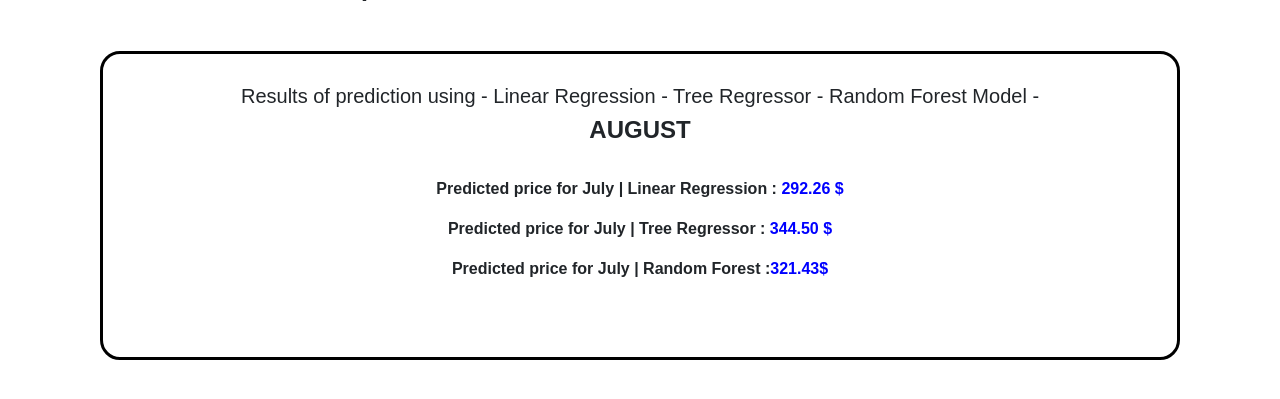
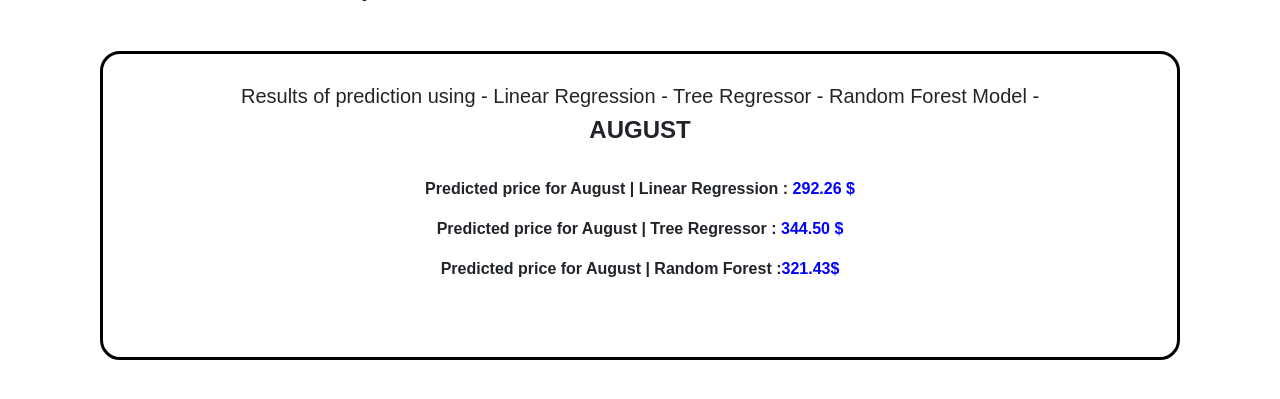
Before and after one commit to SALMANHILI/predictionpricephosphate, a Flask app: page /prednextmonth in a window 1280 px wide. Shown: the part 261-660 px from the top of the page. Run offline with Flask 3, Linux system fonts and the light colour scheme; some libraries are stand-ins or nearby versions.

Commit message:
On branch main Your branch is up to date with 'origin/main'. Changes to be committed: modified:   templates/public/prednextmonth.html

```diff
--- a/templates/public/prednextmonth.html
+++ b/templates/public/prednextmonth.html
@@ -35,9 +35,9 @@
   <h3 style="font-size: 20px;">Results of prediction using - Linear Regression - Tree Regressor - Random Forest Model - </h3>
   <h4><strong> AUGUST</strong></h4>
   <br>
-  <p><strong> Predicted price for July | Linear Regression  : <span style="color:blue;"> {{ "%.2f"|format(pred_mlr_august) }} $</strong></p>
-  <p><strong> Predicted price for July | Tree Regressor  : <span style="color:blue;">{{ "%.2f"|format(pred_tr_august) }} $</span></strong></p>
-  <p><strong> Predicted price for July | Random Forest  :<span style="color:blue;">{{ "%.2f"|format(pred_rf_august) }}$</span></strong></p>
+  <p><strong> Predicted price for August | Linear Regression  : <span style="color:blue;"> {{ "%.2f"|format(pred_mlr_august) }} $</strong></p>
+  <p><strong> Predicted price for August | Tree Regressor  : <span style="color:blue;">{{ "%.2f"|format(pred_tr_august) }} $</span></strong></p>
+  <p><strong> Predicted price for August | Random Forest  :<span style="color:blue;">{{ "%.2f"|format(pred_rf_august) }}$</span></strong></p>
 </div>
 
 
```
